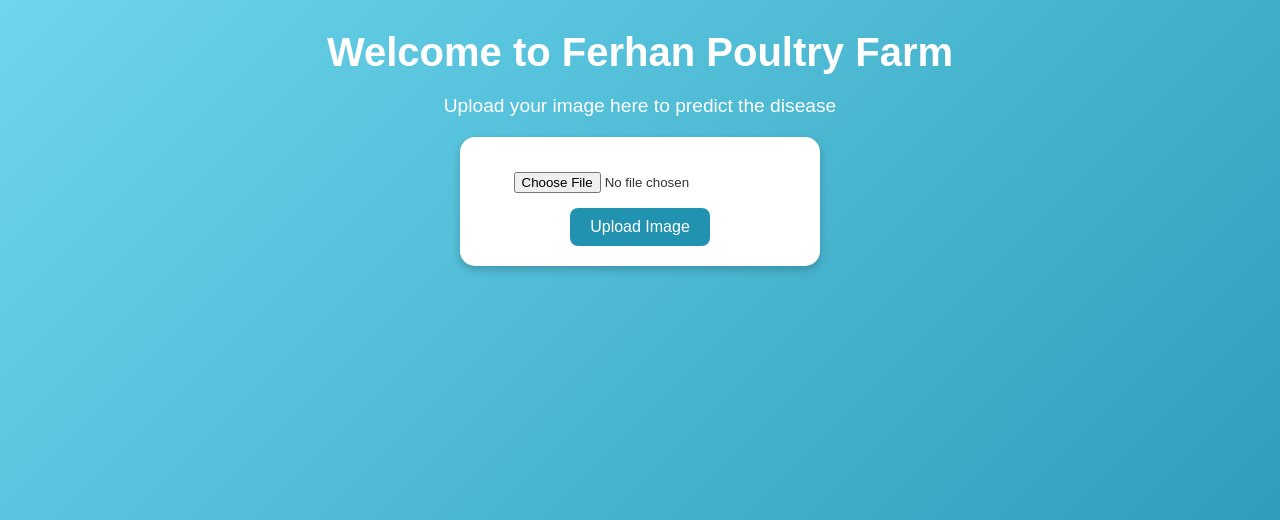
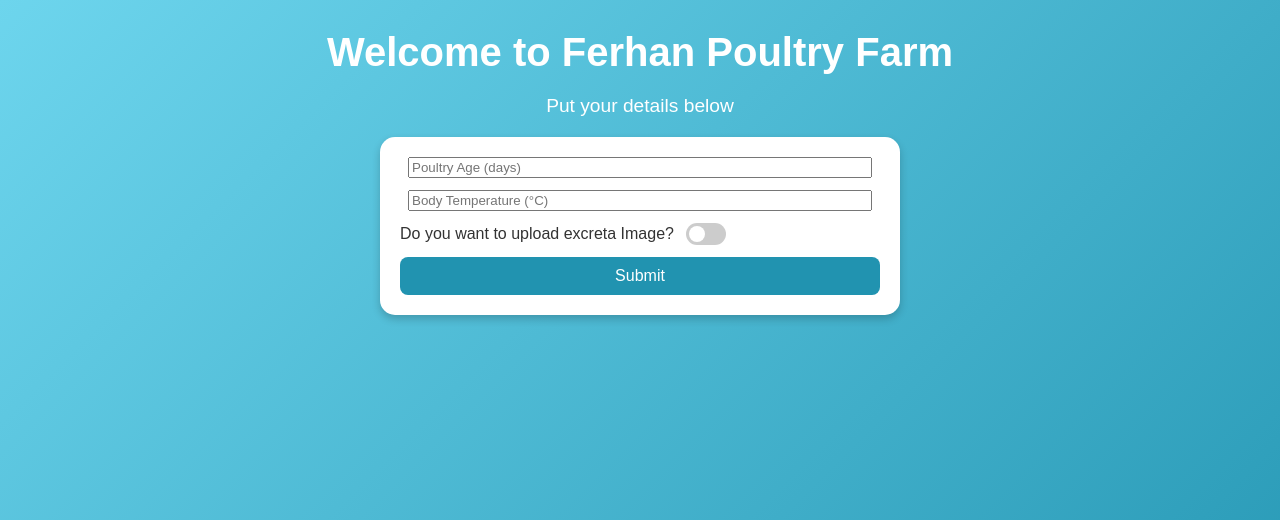
Before and after one commit to mdferhankhan/chicken-disease-predictor, a Django app: page / in a window 1280 px wide. Shown: the top 520 px of the page. Run offline with Django 4.2, Linux system fonts and the light colour scheme; parts of the project's set-up code (start-up, migrations or seed data) failed here and were passed over.

Commit message:
Added body temprature functionality to this

```diff
--- a/predictor/templates/home.html
+++ b/predictor/templates/home.html
@@ -32,7 +32,7 @@
             border-radius: 15px;
             box-shadow: 0 4px 8px rgba(0,0,0,0.2);
             color: #333;
-            width: 320px;
+            width: 480px; /* Increased width */
             margin-bottom: 30px;
         }
         input[type=file] {
@@ -70,6 +70,43 @@
             text-align: right;
             color: white;
         }
+        .switch {
+            position: relative;
+            display: inline-block;
+            width: 40px;
+            height: 22px;
+            vertical-align: middle;
+        }
+        .switch input {
+            opacity: 0;
+            width: 0;
+            height: 0;
+        }
+        .slider {
+            position: absolute;
+            cursor: pointer;
+            top: 0; left: 0; right: 0; bottom: 0;
+            background-color: #ccc;
+            transition: .4s;
+            border-radius: 22px;
+        }
+        .slider:before {
+            position: absolute;
+            content: "";
+            height: 16px;
+            width: 16px;
+            left: 3px;
+            bottom: 3px;
+            background-color: white;
+            transition: .4s;
+            border-radius: 50%;
+        }
+        .switch input:checked + .slider {
+            background-color: #28a745;
+        }
+        .switch input:checked + .slider:before {
+            transform: translateX(18px);
+        }
     </style>
 </head>
 <body>
@@ -77,27 +114,111 @@
         <h1>Welcome to Ferhan Poultry Farm</h1>
     </header>
 
-    <p class="description">Upload your image here to predict the disease</p>
+    <p class="description">Put your details below</p>
 
     <div class="upload-box">
-        <form method="POST" enctype="multipart/form-data">
+        <form method="POST" enctype="multipart/form-data" id="predict-form">
             {% csrf_token %}
-            <input type="file" name="image" accept="image/*" required>
-            <button type="submit">Upload Image</button>
+            <div style="display:flex; flex-direction:column; gap:12px;">
+                <input type="number" name="age" min="0" max="100" placeholder="Poultry Age (days)" required style="width: 95%; margin: 0 auto;">
+                <input type="number" name="temperature" step="0.1" min="30" max="45" placeholder="Body Temperature (°C)" required style="width: 95%; margin: 0 auto;">
+                <div style="display:flex; align-items:center; gap:12px;">
+                    <span>Do you want to upload excreta Image?</span>
+                    <label class="switch">
+                        <input type="checkbox" id="excreta-toggle" name="excreta_toggle" value="on">
+                        <span class="slider"></span>
+                    </label>
+                </div>
+                <input type="file" name="image" accept="image/*" id="image-input" style="display:none;">
+                <button type="submit">Submit</button>
+            </div>
         </form>
     </div>
+    <style>
+        .switch {
+            position: relative;
+            display: inline-block;
+            width: 40px;
+            height: 22px;
+            vertical-align: middle;
+        }
+        .switch input {
+            opacity: 0;
+            width: 0;
+            height: 0;
+        }
+        .slider {
+            position: absolute;
+            cursor: pointer;
+            top: 0; left: 0; right: 0; bottom: 0;
+            background-color: #ccc;
+            transition: .4s;
+            border-radius: 22px;
+        }
+        .slider:before {
+            position: absolute;
+            content: "";
+            height: 16px;
+            width: 16px;
+            left: 3px;
+            bottom: 3px;
+            background-color: white;
+            transition: .4s;
+            border-radius: 50%;
+        }
+        .switch input:checked + .slider {
+            background-color: #28a745;
+        }
+        .switch input:checked + .slider:before {
+            transform: translateX(18px);
+        }
+    </style>
+    <script>
+        const toggle = document.getElementById('excreta-toggle');
+        const fileInput = document.getElementById('image-input');
+        toggle.addEventListener('change', function() {
+            if (this.checked) {
+                fileInput.style.display = 'block';
+                fileInput.required = true;
+            } else {
+                fileInput.style.display = 'none';
+                fileInput.required = false;
+                fileInput.value = '';
+            }
+        });
+    </script>
 
-    {% if result %}
+    {% if result or temp_status %}
     <div class="result-box" style="margin-top:20px;">
-        <h2>Prediction: {{ result }}</h2>
+        {% if result %}
+            <h2>Prediction: {{ result }}</h2>
+            {% if confidence %}
+                <p><b>Confidence:</b> {{ confidence }}%</p>
+            {% endif %}
+        {% endif %}
 
-        {% if confidence %}
-            <p><b>Confidence:</b> {{ confidence }}%</p>
+        {% if age %}
+            <p><b>Poultry Age:</b> {{ age }} days</p>
+        {% endif %}
+        {% if temperature %}
+            <p><b>Body Temperature:</b> {{ temperature }} °C
+            {% if temp_status %}
+                {% if temp_status == 'Normal' %}
+                    <span style="font-weight:bold; color:green;">({{ temp_status }})</span>
+                {% elif temp_status == 'High' %}
+                    <span style="font-weight:bold; color:red;">({{ temp_status }})</span>
+                {% else %}
+                    <span style="font-weight:bold; color:orange;">({{ temp_status }})</span>
+                {% endif %}
+            {% endif %}
+            </p>
         {% endif %}
 
         {% if image_url %}
             <p>Uploaded Image:</p>
             <img src="{{ image_url }}" alt="Uploaded Image" style="max-width:300px; border-radius:10px;">
+        {% elif not result and temp_status %}
+            <p><b>Note:</b> No image uploaded. Showing temperature status only.</p>
         {% endif %}
     </div>
     {% endif %}
--- a/predictor/views.py
+++ b/predictor/views.py
@@ -16,13 +16,36 @@ model = load_model(MODEL_PATH)
 class_df = pd.read_csv(CLASS_CSV_PATH)
 class_dict = dict(zip(class_df["class_index"], class_df["class"]))
 
+def get_ideal_temperature(age):
+    """
+    Returns ideal broiler body temperature (°C) by age in days.
+    Data based on Indian poultry production references (e.g., CARI, ICAR).
+    """
+    age = int(age)
+    if age <= 7:
+        return 40.5  # 0-7 days
+    elif age <= 14:
+        return 41.0  # 8-14 days
+    elif age <= 21:
+        return 41.2  # 15-21 days
+    elif age <= 28:
+        return 41.5  # 22-28 days
+    else:
+        return 41.7  # 29+ days
+
 def home(request):
     result = None
     confidence = None
     image_url = None
+    age = None
+    temperature = None
+    temp_status = None
 
-    if request.method == "POST" and request.FILES.get("image"):
-        img_file = request.FILES["image"]
+    if request.method == "POST":
+        age = request.POST.get("age")
+        temperature = request.POST.get("temperature")
+        excreta_toggle = request.POST.get("excreta_toggle")
+        img_file = request.FILES.get("image") if excreta_toggle == "on" else None
 
         # Remove old images from media folder
         media_folder = settings.MEDIA_ROOT
@@ -31,25 +54,48 @@ def home(request):
             if os.path.isfile(file_path):
                 os.remove(file_path)
 
-        fs = FileSystemStorage()
-        filename = fs.save(img_file.name, img_file)
-        img_path = fs.path(filename)
+        image_url = None
+        result = None
+        confidence = None
 
-        # Preprocess
-        img = image.load_img(img_path, target_size=(224, 224))
-        img_array = image.img_to_array(img)
-        img_array = np.expand_dims(img_array, axis=0) / 255.0
+        if img_file:
+            fs = FileSystemStorage()
+            filename = fs.save(img_file.name, img_file)
+            img_path = fs.path(filename)
 
-        preds = model.predict(img_array)
-        class_index = np.argmax(preds, axis=1)[0]
-        result = class_dict[class_index]
-        confidence = f"{np.max(preds) * 100:.2f}%"
-        image_url = fs.url(filename)
+            # Preprocess
+            img = image.load_img(img_path, target_size=(224, 224))
+            img_array = image.img_to_array(img)
+            img_array = np.expand_dims(img_array, axis=0) / 255.0
+
+            preds = model.predict(img_array)
+            class_index = np.argmax(preds, axis=1)[0]
+            result = class_dict[class_index]
+            confidence = f"{np.max(preds) * 100:.2f}%"
+            image_url = fs.url(filename)
+
+        # Determine temperature status
+        temp_status = None
+        if age and temperature:
+            try:
+                ideal_temp = get_ideal_temperature(age)
+                actual_temp = float(temperature)
+                if abs(actual_temp - ideal_temp) <= 0.3:
+                    temp_status = "Normal"
+                elif actual_temp > ideal_temp:
+                    temp_status = "High"
+                else:
+                    temp_status = "Low"
+            except Exception:
+                temp_status = None
 
         # Store in session
         request.session['result'] = result
         request.session['confidence'] = confidence
         request.session['image_url'] = image_url
+        request.session['age'] = age
+        request.session['temperature'] = temperature
+        request.session['temp_status'] = temp_status
 
         return redirect("/")
 
@@ -57,9 +103,15 @@ def home(request):
     result = request.session.pop('result', None)
     confidence = request.session.pop('confidence', None)
     image_url = request.session.pop('image_url', None)
+    age = request.session.pop('age', None)
+    temperature = request.session.pop('temperature', None)
+    temp_status = request.session.pop('temp_status', None)
 
     return render(request, "home.html", {
         "result": result,
         "confidence": confidence,
-        "image_url": image_url
+        "image_url": image_url,
+        "age": age,
+        "temperature": temperature,
+        "temp_status": temp_status
     })
```
